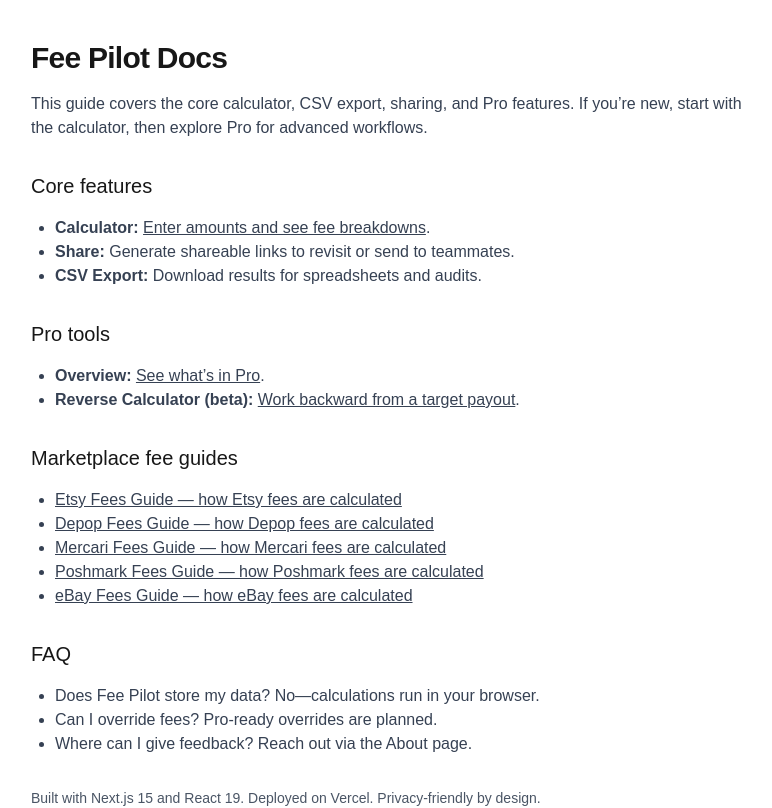
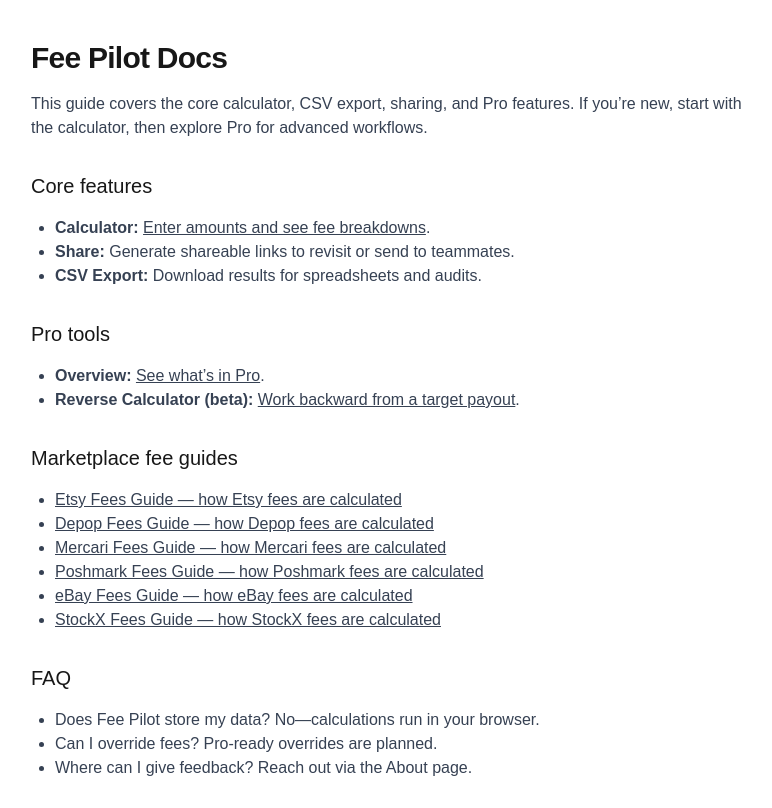
Before and after one commit to gpcreativestudios2018/FeePilot, a Next.js app: page /docs in a window 1280 px wide. Shown: the top 808 px of the page, without its empty margins (241-1013 px from the left). Built offline with nearby package versions, Linux system fonts and the light colour scheme; no server answers.

Commit message:
docs(seo): link StockX fees guide from /docs

```diff
--- a/src/app/docs/page.tsx
+++ b/src/app/docs/page.tsx
@@ -85,6 +85,7 @@ export default function DocsPage() {
           <li><Link href={'/docs/mercari-fees' as Route} className="underline">Mercari Fees Guide — how Mercari fees are calculated</Link></li>
           <li><Link href={'/docs/poshmark-fees' as Route} className="underline">Poshmark Fees Guide — how Poshmark fees are calculated</Link></li>
           <li><Link href={'/docs/ebay-fees' as Route} className="underline">eBay Fees Guide — how eBay fees are calculated</Link></li>
+          <li><Link href={'/docs/stockx-fees' as Route} className="underline">StockX Fees Guide — how StockX fees are calculated</Link></li>
         </ul>
       </section>
 
@@ -114,4 +115,5 @@ type Route =
   | '/docs/depop-fees'
   | '/docs/mercari-fees'
   | '/docs/poshmark-fees'
-  | '/docs/ebay-fees';
+  | '/docs/ebay-fees'
+  | '/docs/stockx-fees';
```
